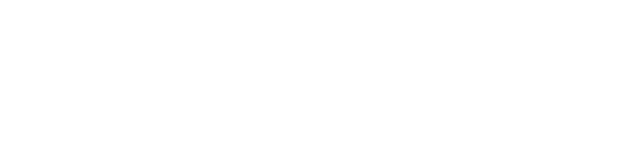
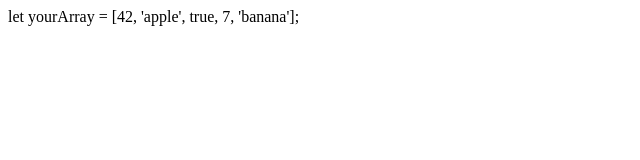
Before and after one commit to acciojob/Use-an-Array-to-Store-Data-ravendrakum, a website: page main.html in a window 1280 px wide. Shown: the whole page, without its empty margins (0-640 px from the left). Drawn offline with Linux system fonts and the light colour scheme.

Commit message:
created a submission

```diff
--- a/main.html
+++ b/main.html
@@ -8,6 +8,7 @@
 
 <body>
 	<!-- the entire body must be written by student -->
+	let yourArray = [42, 'apple', true, 7, 'banana'];
 
     <script type="text/javascript" src="./script.js">
 </script>
```
